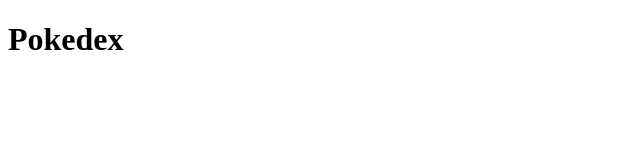
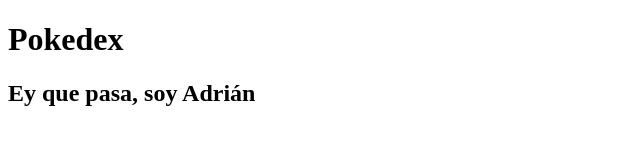
Before and after one commit to adrian-cano-udit/POKEDEX_31, a plain HTML site: page index.html in a window 1280 px wide. Shown: the whole page, without its empty margins (0-640 px from the left). Drawn offline with Linux system fonts and the light colour scheme.

Commit message:
test branch

```diff
--- a/index.html
+++ b/index.html
@@ -8,5 +8,7 @@
 <body>
     <h1>Pokedex</h1>
 
+    <h2>Ey que pasa, soy Adrián</h2>
+
 </body>
 </html>
```
